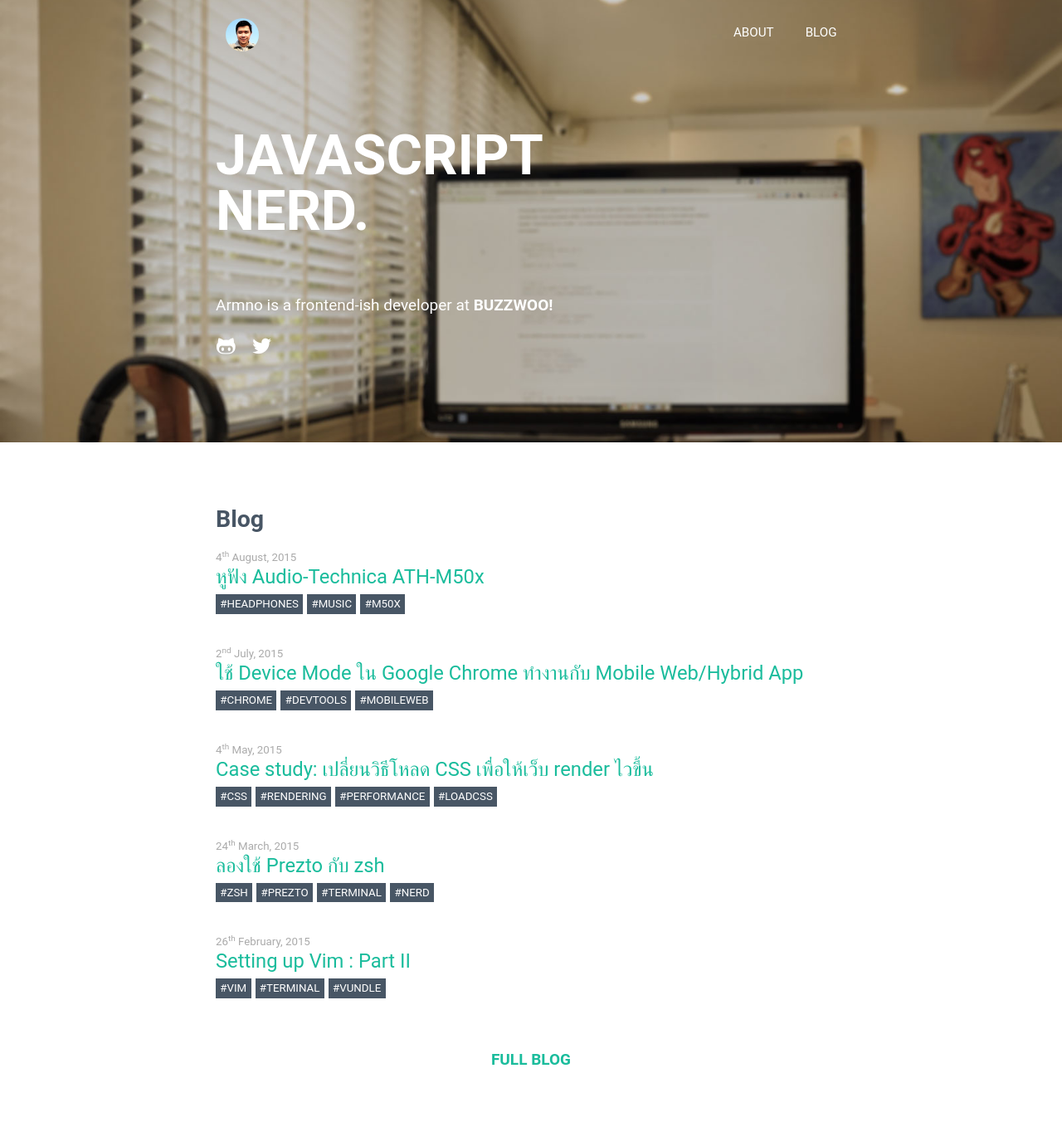
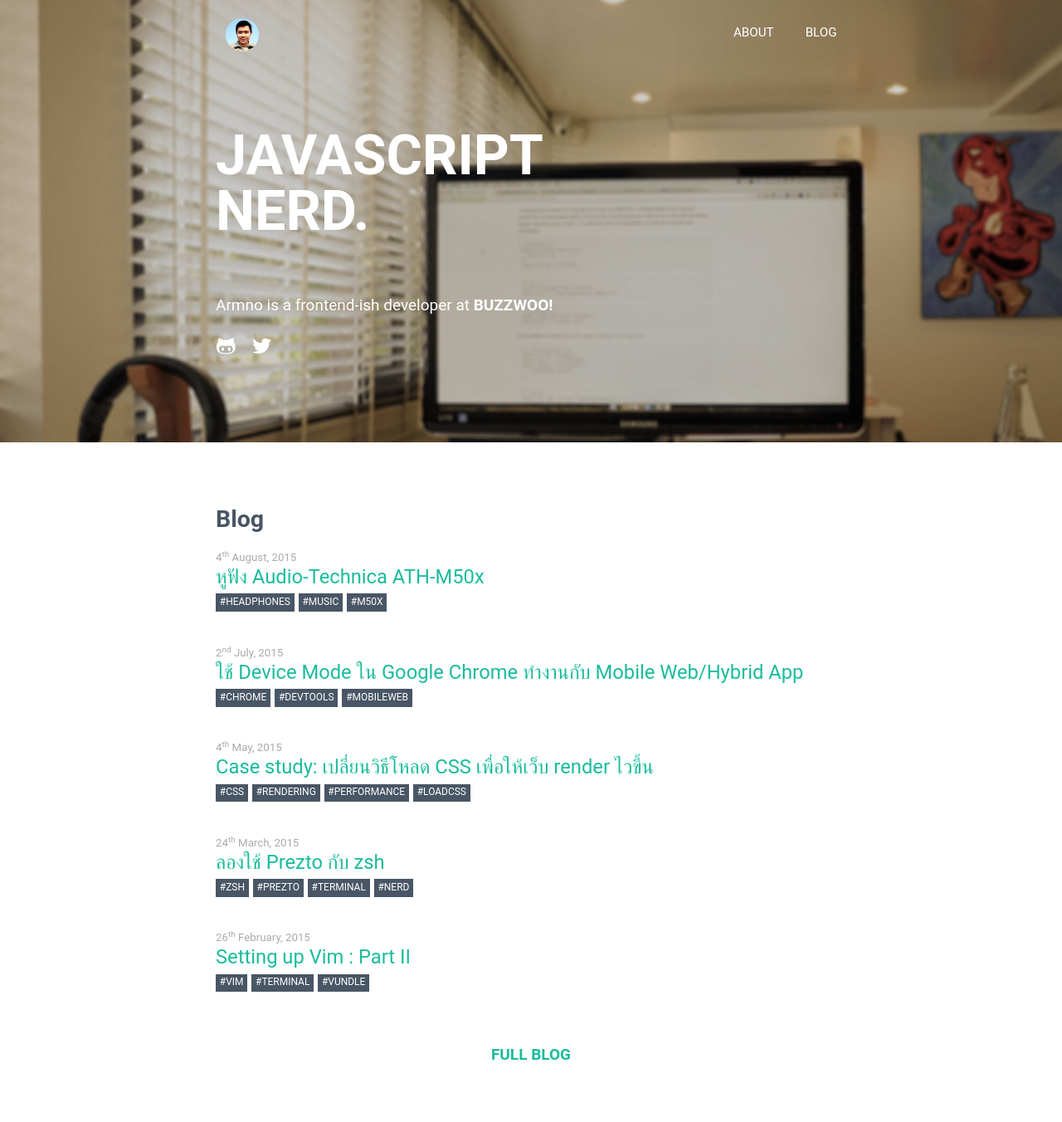
Before and after one commit to armno/armno.github.io, a Jekyll site: the page built from index.html, in a window 1280 px wide. Shown: the whole page at 83% size. Built offline with Jekyll 4.4.1, drawn with Linux system fonts in a browser that asks for light colours; some web fonts are replaced; the list of posts is cut into pages by our own code.

```diff
--- a/css/main.scss
+++ b/css/main.scss
@@ -201,7 +201,7 @@ pre > code {
   margin: 0;
   padding: 0;
   display: flex;
-  font-size: 0.7rem;
+  font-size: 0.63rem;
   justify-content: center;
   margin-top: 1em;
   margin-bottom: 1em;
@@ -210,10 +210,12 @@ pre > code {
 .tags-list-inline {
   display: flex;
   justify-content: flex-start;
+  flex-wrap: wrap;
 }
 
 .tag-list-item {
   padding: 0.15em 0.4em;
+  margin-bottom: 0.15em;
   background-color: $gray;
   margin-right: 5px;
   text-transform: uppercase;
```
Also changed, not shown: about/index.md (+1 -1 lines), img/cover-about-me.jpg (added), img/cover-blog-stuttgart.jpg, img/posts/m50x/cover-ath-m50x.jpg (added).
